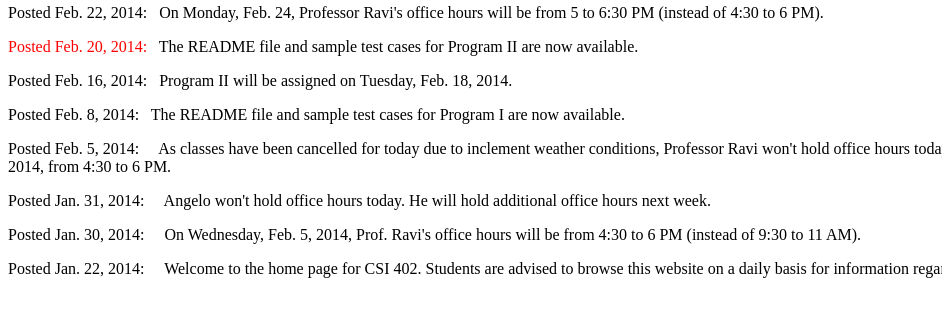
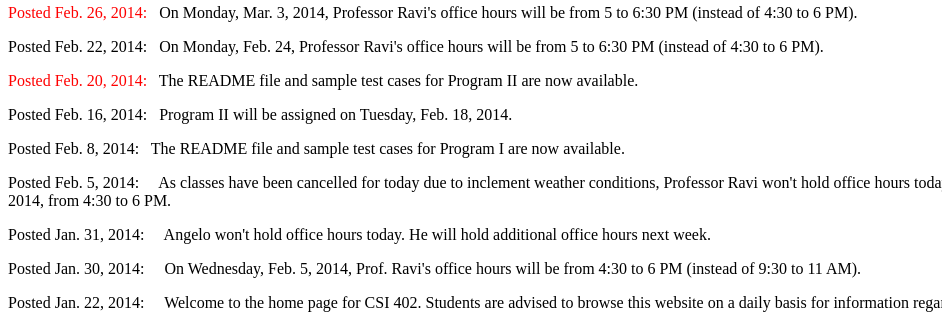
Before and after one commit to danlamanna/csi402, a plain HTML site: page index.html in a window 1280 px wide. Shown: the part 645-973 px from the top of the page, without its empty margins (0-942 px from the left). Before the commit the page ends 939 px from the top, so only its background shows below. Drawn offline with Linux system fonts and the light colour scheme.

Commit message:
Changes from 2014-02-26 17:00:16.534996

```diff
--- a/index.html
+++ b/index.html
@@ -48,6 +48,13 @@
 <p>&nbsp;</p>
 <a name="announcements"></a>
 <h2 class="headerBox">Current Announcements</h2>
+
+<FONT SIZE="3" color="red">
+  <p> Posted Feb. 26, 2014:</FONT>
+       &nbsp On Monday, Mar. 3, 2014, Professor Ravi's
+      office hours will be from 5 to 6:30 PM
+      (instead of 4:30 to 6 PM).
+   </p>
 
 <FONT SIZE="3">
   <p> Posted Feb. 22, 2014:</FONT>
```
